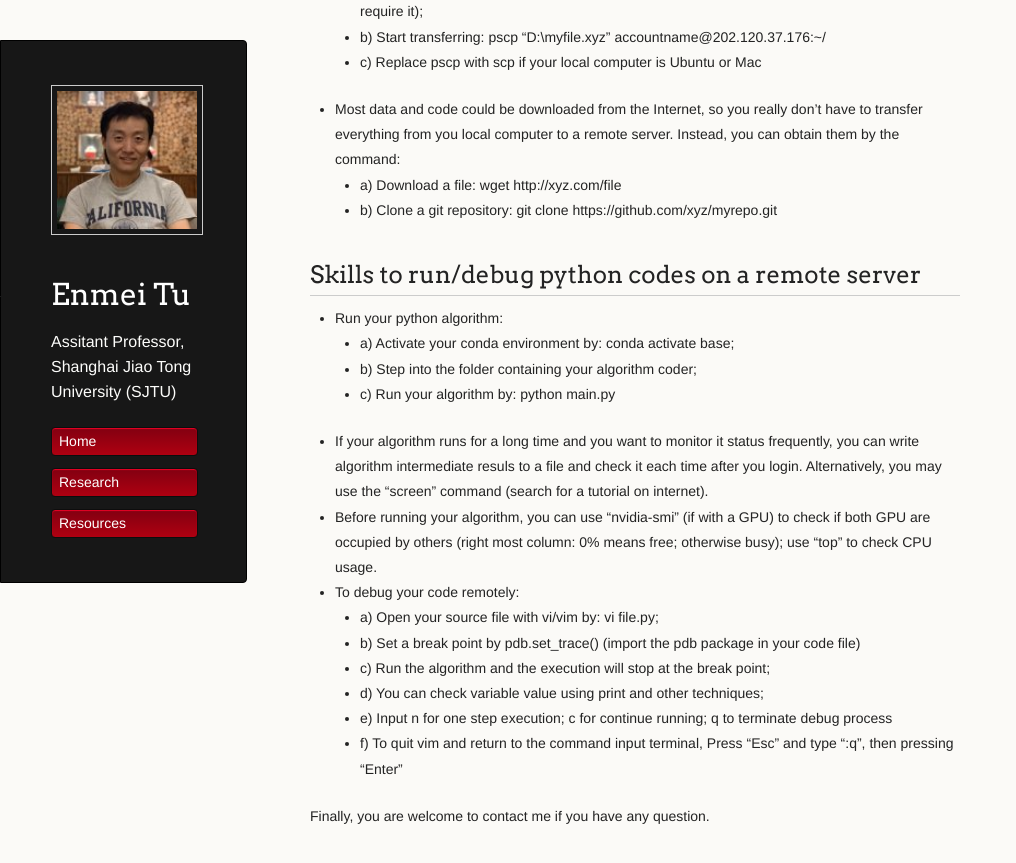
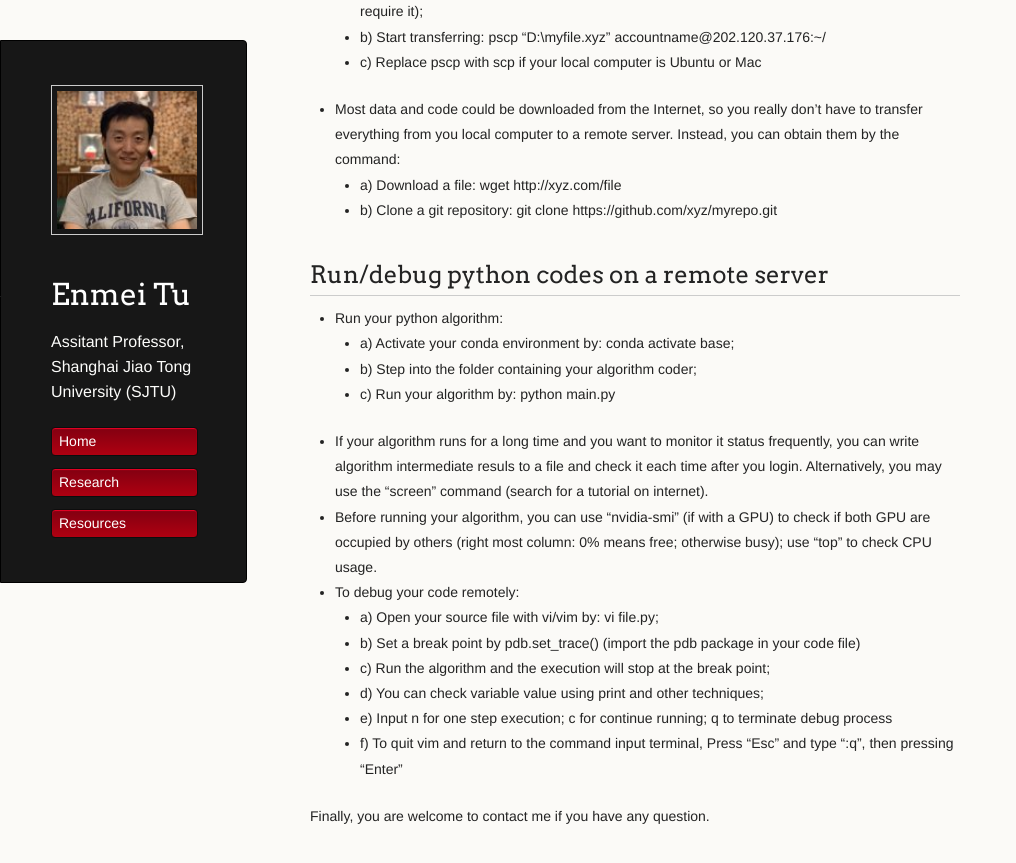
Before and after one commit to hellotem/enmeitu.github.io, a Jekyll site: the page built from resource/linux.md, in a window 1280 px wide and 900 px high, scrolled down 1383 px. Shown: the top 863 px of the window, without its empty margins (0-1016 px from the left). Built offline with Jekyll 4.4.1, drawn with Linux system fonts in a browser that asks for light colours; our own code applies the rules of GitHub Pages for plain Markdown files.

Commit message:
Update linux.md

```diff
--- a/resource/linux.md
+++ b/resource/linux.md
@@ -43,7 +43,7 @@ Switching from Windows to Linux, especially to the command terminal in a local o
   - a) Download a file: wget http://xyz.com/file
   - b) Clone a git repository: git clone https://github.com/xyz/myrepo.git
 
-## Skills to run/debug python codes on a remote server
+## Run/debug python codes on a remote server
 * Run your python algorithm:
   - a) Activate your conda environment by: conda activate base;
   - b) Step into the folder containing your algorithm coder;
```
